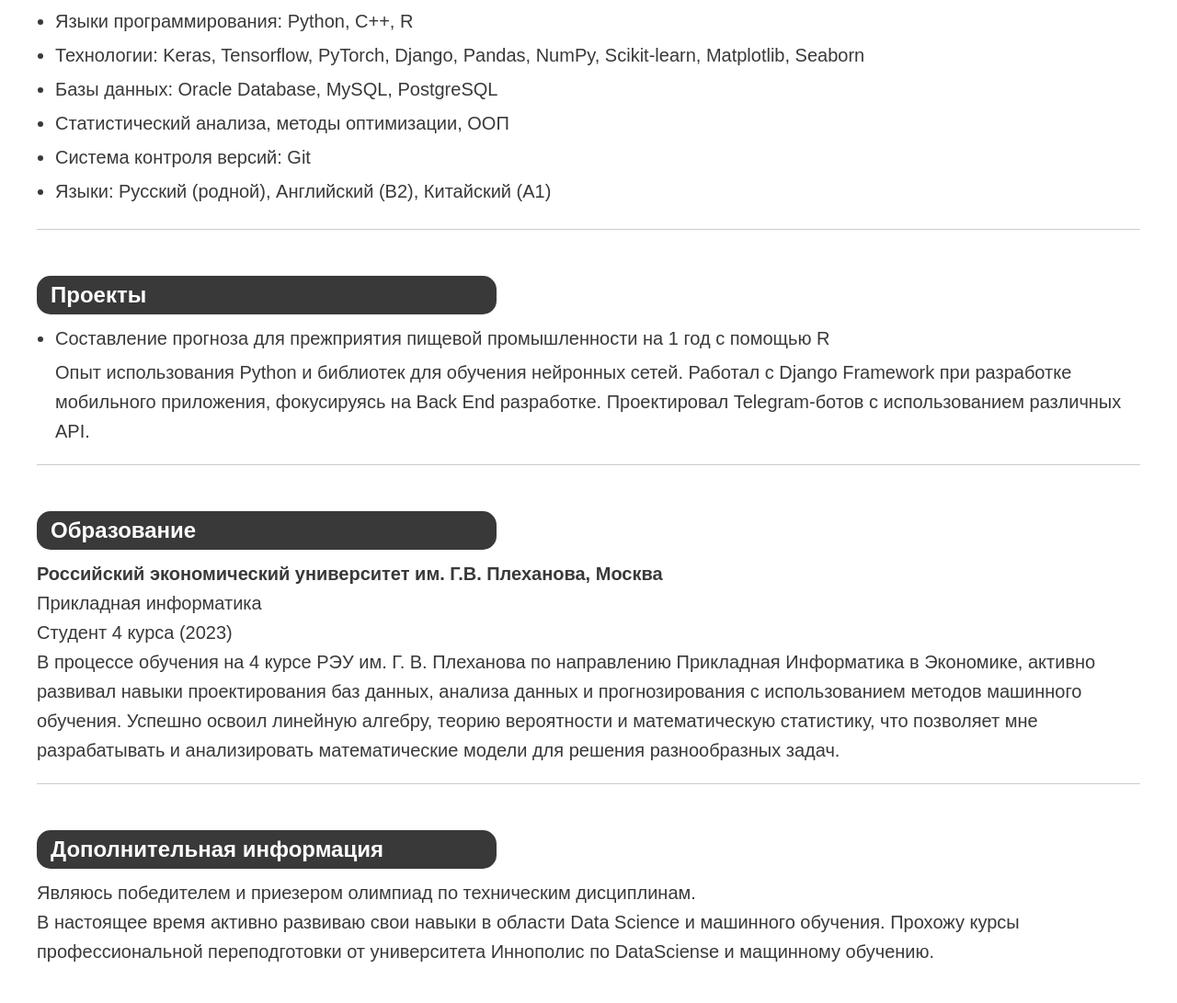
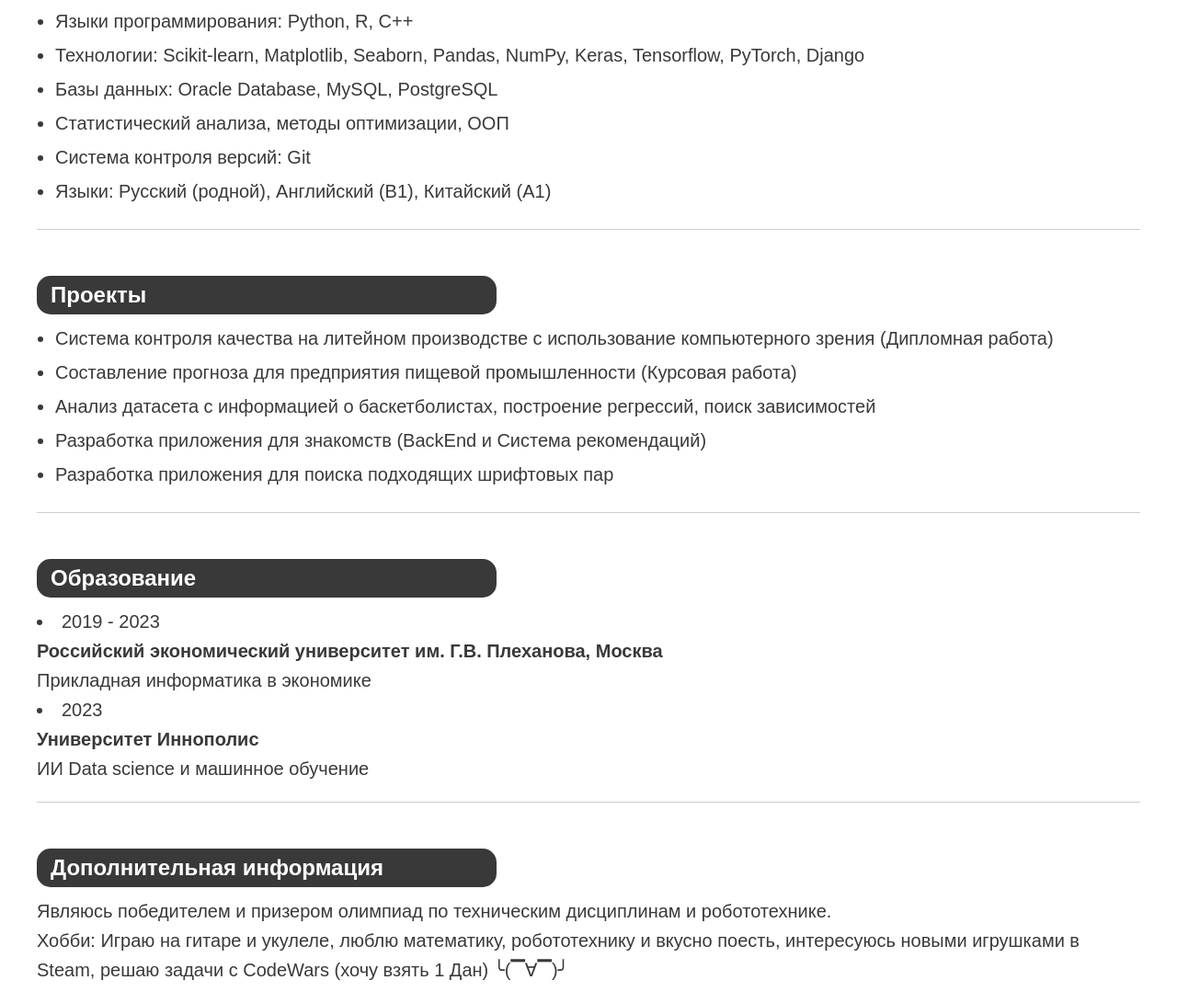
Before and after one commit to H4ppyDead/my-resume, a plain HTML site: page index.html in a window 1280 px wide. Shown: the part 411-1502 px from the top of the page at 92% size. Drawn offline with Linux system fonts and the light colour scheme.

Commit message:
18.05.2023 versiom

```diff
--- a/index.html
+++ b/index.html
@@ -60,36 +60,42 @@
     <section>
       <h2 id="skills" class="section__header">Навыки</h2>
       <ul>
-        <li>Языки программирования: Python, C++, R</li>
-        <li>Технологии: Keras, Tensorflow, PyTorch, Django, Pandas, NumPy, Scikit-learn, Matplotlib, Seaborn </li>
+        <li>Языки программирования: Python, R, C++</li>
+        <li>Технологии: Scikit-learn, Matplotlib, Seaborn, Pandas, NumPy, Keras, Tensorflow, PyTorch, Django</li>
         <li>Базы данных: Oracle Database, MySQL, PostgreSQL</li>
         <li>Статистический анализа, методы оптимизации, ООП</li>
         <li>Система контроля версий: Git</li>
-        <li>Языки: Русский (родной), Английский (B2), Китайский (A1)</li>
+        <li>Языки: Русский (родной), Английский (B1), Китайский (A1)</li>
       </ul>
     </section>
 
     <section>
         <h2 id="experience" class="section__header">Проекты</h2>
-        <!-- добавить много инфы -->
       <ul>
-        <li>Cоставление прогноза для прежприятия пищевой промышленности на 1 год с помощью R</li>
-        <p>Опыт использования Python и библиотек для обучения нейронных сетей. Работал с Django Framework при разработке мобильного приложения, фокусируясь на Back End разработке. Проектировал Telegram-ботов с использованием различных API. </p>
+        <li>Система контроля качества на литейном производстве с использование компьютерного зрения (Дипломная работа)</li>
+        <li>Cоставление прогноза для предприятия пищевой промышленности (Курсовая работа)</li>
+        <li>Анализ датасета с информацией о баскетболистах, построение регрессий, поиск зависимостей</li>
+        <li>Разработка приложения для знакомств (BackEnd и Система рекомендаций)</li>
+        <li>Разработка приложения для поиска подходящих шрифтовых пар</li>
+
+        <p></p>
       </ul>
     </section>
 
     <section>
       <h2 id="education" class="section__header">Образование</h2>
+      <li>2019 - 2023 </li>
       <p><strong>Российский экономический университет им. Г.В. Плеханова, Москва</strong></p>
-      <p>Прикладная информатика</p>
-      <p>Студент 4 курса (2023)</p>
-      <p>В процессе обучения на 4 курсе РЭУ им. Г. В. Плеханова по направлению Прикладная Информатика в Экономике, активно развивал навыки проектирования баз данных, анализа данных и прогнозирования с использованием методов машинного обучения. Успешно освоил линейную алгебру, теорию вероятности и математическую статистику, что позволяет мне разрабатывать и анализировать математические модели для решения разнообразных задач.</p>
+      <p>Прикладная информатика в экономике</p>
+      <li>2023 </li>
+      <p><strong>Университет Иннополис</strong></p>
+      <p>ИИ Data science и машинное обучение</p>
     </section>
 
     <section>
       <h2 id="additional" class="section__header">Дополнительная информация</h2>
-      <p>Являюсь победителем и приезером олимпиад по техническим дисциплинам.</p>
-      <p>В настоящее время активно развиваю свои навыки в области Data Science и машинного обучения. Прохожу курсы профессиональной переподготовки от университета Иннополис по DataSciense и мащинному обучению.</p>
+      <p>Являюсь победителем и призером олимпиад по техническим дисциплинам и робототехнике.</p>
+      <p>Хобби: Играю на гитаре и укулеле, люблю математику, робототехнику и вкусно поесть, интересуюсь новыми игрушками в Steam, решаю задачи с CodeWars (хочу взять 1 Дан) ╰(▔∀▔)╯</p>
     </section>
 </main>
 </div>
--- a/styles.css
+++ b/styles.css
@@ -229,21 +229,6 @@ body {
       flex-direction: row;
 
     }
-    @media screen and (max-width: 582px) {
-      body h2, h3, h4, strong, p, li, a, button {
-        font-size: 12px;
-      }
-      h1 {
-        font-size: 17px;
-      }
-      header {
-        flex-direction: column;
-      }
 
-      .social {
-        display: flex;
-        flex-direction: row;
-
-      }
 
   }
```
Also changed, not shown: 1 other file.
